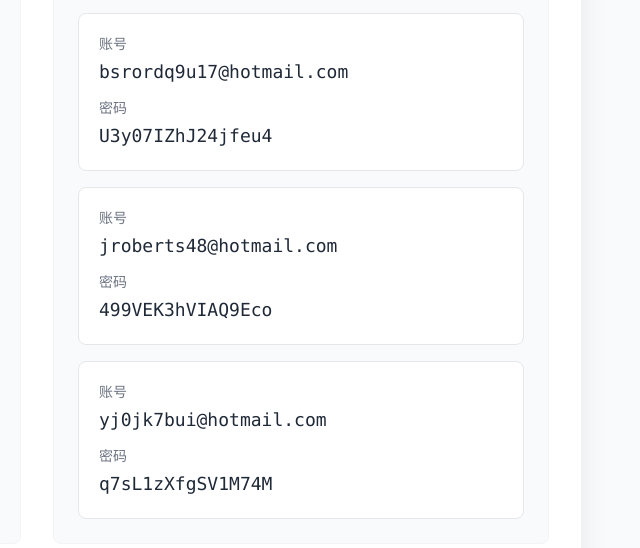
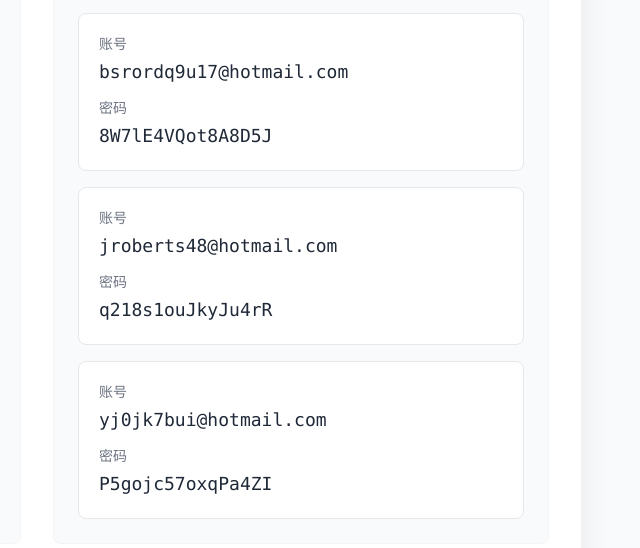
Before and after one commit to GUANGLIANQK/GLQK, a plain HTML site: page index.html in a window 1280 px wide. Shown: the part 1538-2086 px from the top of the page, 603-1243 px from the left. Drawn offline with nearby package versions, Linux system fonts and the light colour scheme.

Commit message:
Update index.html

```diff
--- a/index.html
+++ b/index.html
@@ -269,21 +269,21 @@
                                 <p class="text-sm text-gray-500 mb-1">账号</p>
                                 <p class="font-mono text-gray-800 text-lg break-all">bsrordq9u17@hotmail.com</p>
                                 <p class="text-sm text-gray-500 mt-3 mb-1">密码</p>
-                                <p class="font-mono text-gray-800 text-lg">U3y07IZhJ24jfeu4</p>
+                                <p class="font-mono text-gray-800 text-lg">8W7lE4VQot8A8D5J</p>
                             </div>
 
                             <div class="bg-white p-5 rounded-lg border border-gray-200">
                                 <p class="text-sm text-gray-500 mb-1">账号</p>
                                 <p class="font-mono text-gray-800 text-lg break-all">jroberts48@hotmail.com</p>
                                 <p class="text-sm text-gray-500 mt-3 mb-1">密码</p>
-                                <p class="font-mono text-gray-800 text-lg">499VEK3hVIAQ9Eco</p>
+                                <p class="font-mono text-gray-800 text-lg">q218s1ouJkyJu4rR</p>
                             </div>
 
                             <div class="bg-white p-5 rounded-lg border border-gray-200">
                                 <p class="text-sm text-gray-500 mb-1">账号</p>
                                 <p class="font-mono text-gray-800 text-lg break-all">yj0jk7bui@hotmail.com</p>
                                 <p class="text-sm text-gray-500 mt-3 mb-1">密码</p>
-                                <p class="font-mono text-gray-800 text-lg">q7sL1zXfgSV1M74M</p>
+                                <p class="font-mono text-gray-800 text-lg">P5gojc57oxqPa4ZI</p>
                             </div>
                         </div>
                     </div>
```
